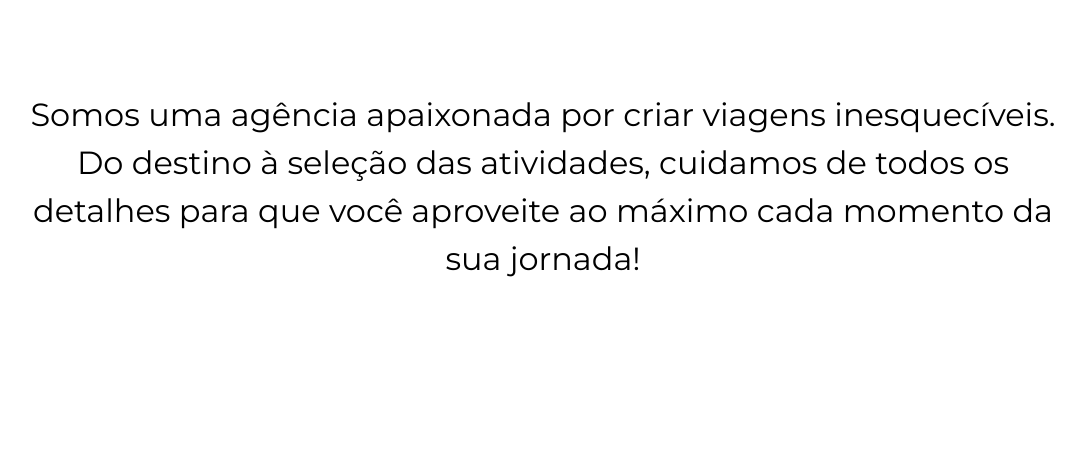
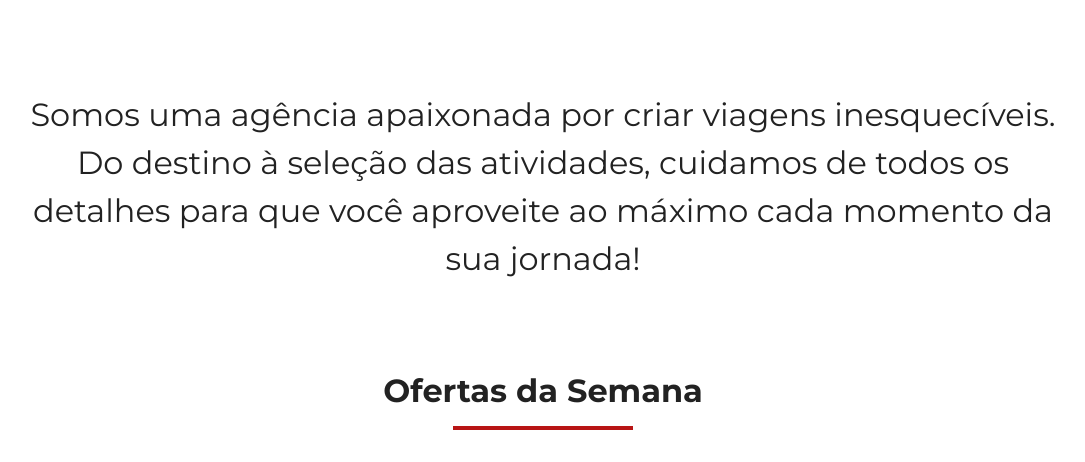
Before and after one commit to Gtmcaldas/jornada-viagens, a plain HTML site: page index.html in a window 1280 px wide. Shown: the part 757-1219 px from the top of the page, without its empty margins (97-1182 px from the left). Before the commit the page ends 1128 px from the top, so only its background shows below. Drawn offline with Linux system fonts and the light colour scheme.

Commit message:
add title componetizado

```diff
--- a/css/global.css
+++ b/css/global.css
@@ -44,4 +44,26 @@
 
 body {
   font-family: "Montserrat";
+  color: var(--text-primary-color);
 }
+
+.section-title h2 {
+  font-size: 28px;
+  font-weight: var(--titles-weight);
+  margin: 0;
+  text-align: center;
+}
+
+.section-title hr {
+  margin: 16px auto 32px;
+  width: 180px;
+  height: 4px;
+  background-color: var(--secondary-color);
+  border: none;
+}
+
+@media screen and (min-width: 768px) {
+  .section-title h2 {
+    font-size: 32px;
+  }
+}
--- a/css/style.css
+++ b/css/style.css
@@ -1,3 +1,4 @@
 @import url(global.css);
 @import url(header.css);
 @import url(hero.css);
+@import url(offers.css);
--- a/index.html
+++ b/index.html
@@ -50,5 +50,12 @@
         aproveite ao máximo cada momento da sua jornada!
       </h2>
     </section>
+
+    <section class="offers">
+      <div class="section-title">
+        <h2>Ofertas da Semana</h2>
+        <hr />
+      </div>
+    </section>
   </body>
 </html>
```
Also changed, not shown: css/offers.css (added).
